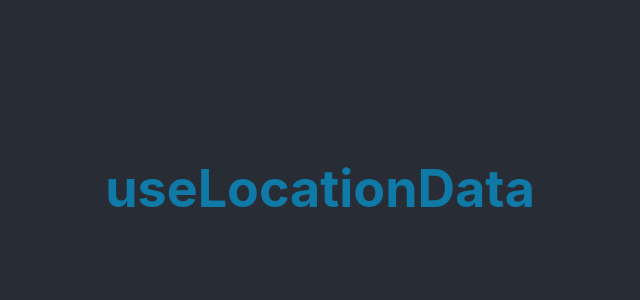
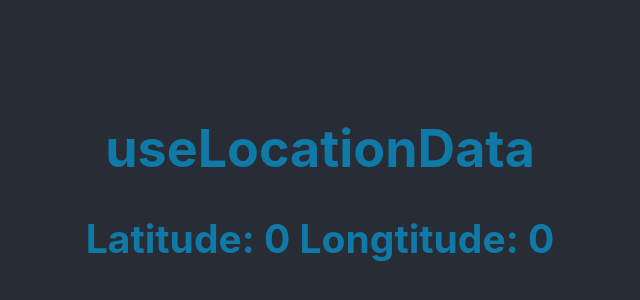
Before and after one commit to nsagias/react-hooks-helpers, a React (Create React App) app in the folder hooks-helpers/: page / in a window 1280 px wide. Shown: the part 212-512 px from the top of the page, without its empty margins (320-960 px from the left). Built offline with nearby package versions, Linux system fonts and the light colour scheme; no server answers.

Commit message:
import useLocationData and display latitude and longitude

```diff
--- a/hooks-helpers/src/components/UseLocationData.tsx
+++ b/hooks-helpers/src/components/UseLocationData.tsx
@@ -1,10 +1,11 @@
 import useLocationData from "../hooks/useLocationData";
 
 const LocationData = () => {
-  useLocationData
+  const {lat, lon} = useLocationData();
   return (
     <div>
       <h1>useLocationData</h1>
+      <h2>Latitude: {lat}  Longtitude: {lon} </h2>
     </div>
   );
 };
```
